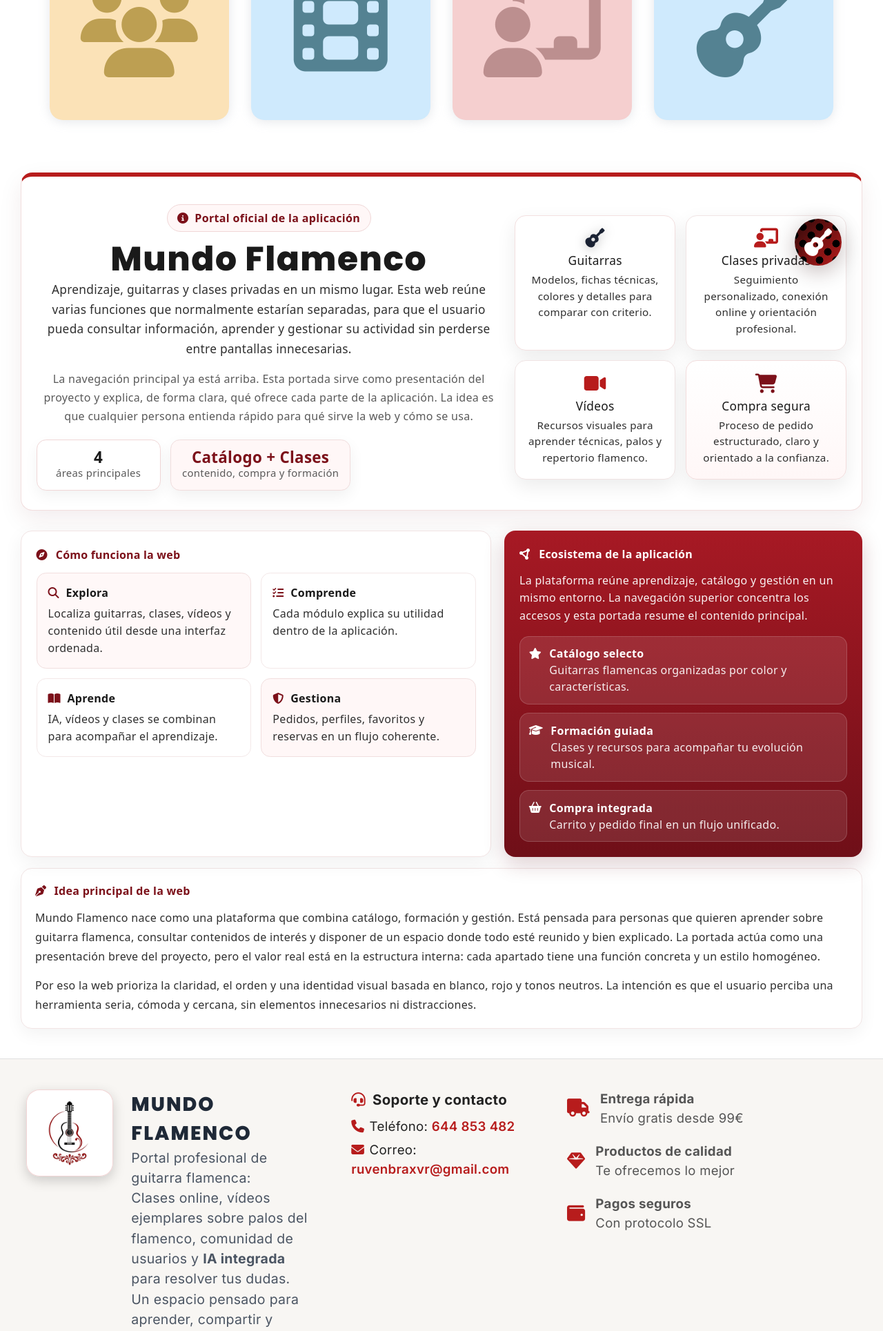
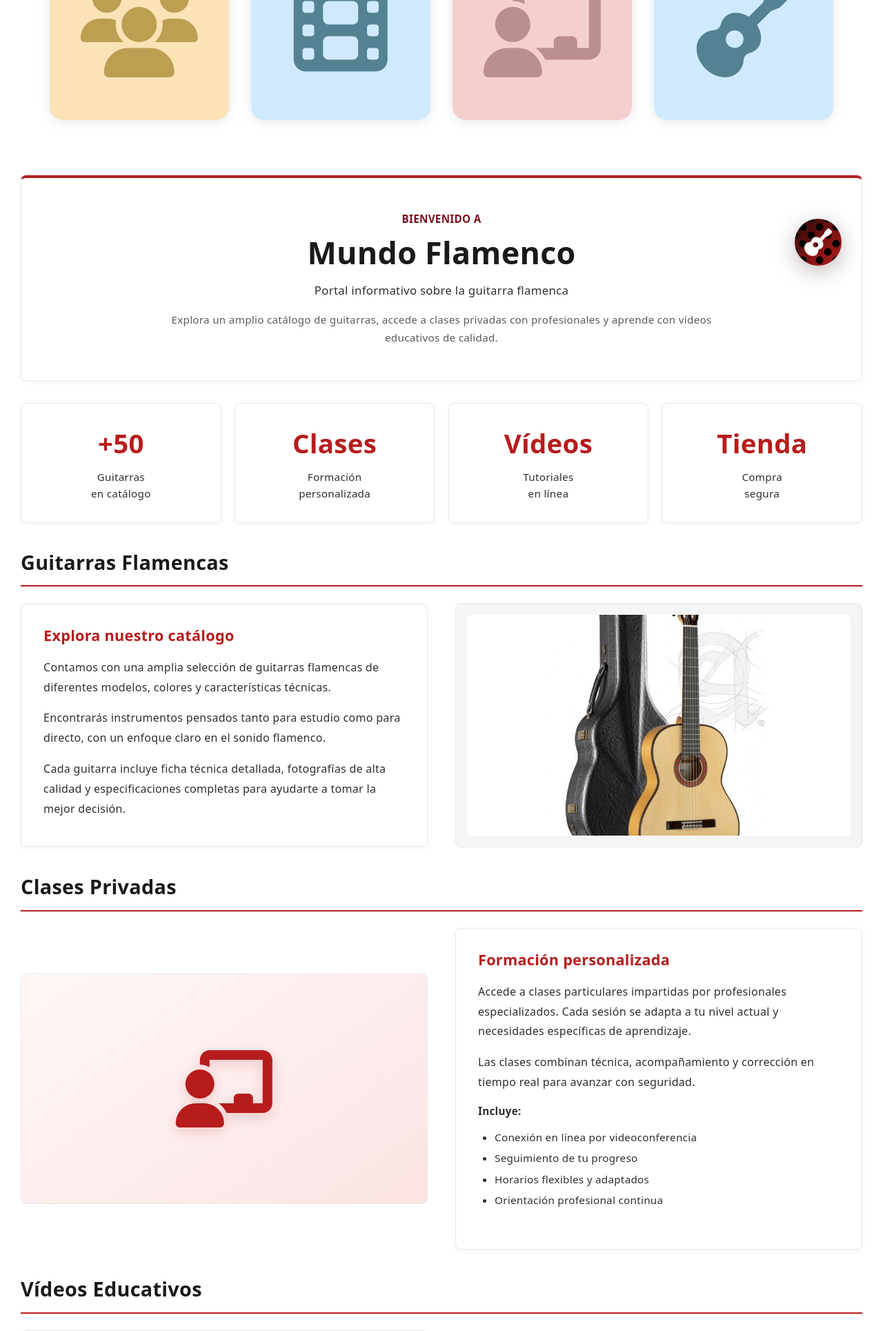
Before and after one commit to rvalrui0512/PROYECTO_TFG, a Django app: page / in a window 1280 px wide. Shown: the part 355-2284 px from the top of the page at 69% size. Run offline with Django 5.2, Linux system fonts and the light colour scheme.

Commit message:
ajuste de diseño de portal de la aplicación

```diff
--- a/templates/index.html
+++ b/templates/index.html
@@ -3,107 +3,107 @@
 {% block title %}Inicio - Mundo Flamenco{% endblock %}
 
 {% block content %}
-<section class="flamenco-hero" role="region" aria-label="Presentación" style="max-width:1220px; margin:1.8rem auto 0 auto; background:#fff; border:1px solid #f2dede; border-top:6px solid #b71c1c; padding:2.2rem 1.35rem 1.5rem 1.35rem; border-radius:1.05rem; box-shadow:0 12px 34px rgba(90,10,24,0.08);">
-    <div style="display:grid; grid-template-columns:1.4fr 1fr; gap:1.2rem; align-items:center;">
-        <div style="color:#1a1a1a; padding:0.25rem 0 0.25rem 0;">
-            <div style="display:inline-flex; align-items:center; gap:0.55rem; background:#fff7f7; color:#7c111a; border:1px solid #f0d7d7; border-radius:999px; padding:0.45rem 0.9rem; font-weight:700; letter-spacing:0.35px;">
-                <i class="fa-solid fa-circle-info"></i>
-                Portal oficial de la aplicación
-            </div>
-            <h1 style="font-size:3.05em; margin:0.85rem 0 0.35rem 0; color:#1a1a1a; text-shadow:none; font-weight:800; line-height:1.05;">Mundo Flamenco</h1>
-            <p style="font-size:1.08rem; color:#2f2f2f; max-width:760px; margin:0; font-weight:500; line-height:1.65;">Aprendizaje, guitarras y clases privadas en un mismo lugar. Esta web reúne varias funciones que normalmente estarían separadas, para que el usuario pueda consultar información, aprender y gestionar su actividad sin perderse entre pantallas innecesarias.</p>
-            <p style="margin-top:0.95rem; color:#5a5a5a; line-height:1.7; max-width:740px;">La navegación principal ya está arriba. Esta portada sirve como presentación del proyecto y explica, de forma clara, qué ofrece cada parte de la aplicación. La idea es que cualquier persona entienda rápido para qué sirve la web y cómo se usa.</p>
-            <div style="display:flex; flex-wrap:wrap; gap:0.9rem; margin-top:1.25rem; color:#1a1a1a;">
-                <div style="background:#fff; border:1px solid #f0d7d7; border-radius:0.85rem; padding:0.85rem 1rem; min-width:180px; box-shadow:0 8px 20px rgba(0,0,0,0.05);">
-                    <div style="font-size:1.4em; font-weight:800; line-height:1;">4</div>
-                    <div style="font-size:0.93rem; color:#5a5a5a;">áreas principales</div>
-                </div>
-                <div style="background:#fff7f7; color:#7c111a; border-radius:0.85rem; padding:0.85rem 1rem; min-width:180px; box-shadow:0 8px 22px rgba(0,0,0,0.06); border:1px solid #f0dddd;">
-                    <div style="font-size:1.4em; font-weight:800; line-height:1;">Catálogo + Clases</div>
-                    <div style="font-size:0.93rem; color:#5a5a5a;">contenido, compra y formación</div>
-                </div>
-            </div>
+
+<!-- Sección Hero Minimalista -->
+<section style="max-width:1220px; margin:2rem auto 0 auto; background:#fff; border:1px solid #e8e8e8; border-top:4px solid #b71c1c; padding:3rem 2.5rem; border-radius:0.5rem; box-shadow:0 2px 8px rgba(0,0,0,0.05);">
+    <div style="text-align:center; color:#1a1a1a;">
+        <p style="margin:0 0 0.8rem 0; color:#7c111a; font-weight:600; letter-spacing:0.3px; font-size:0.95rem;">BIENVENIDO A</p>
+        <h1 style="font-size:2.8rem; margin:0 0 1rem 0; color:#1a1a1a; font-weight:800; line-height:1.1;">Mundo Flamenco</h1>
+        <p style="font-size:1.05rem; color:#2f2f2f; max-width:700px; margin:0 auto; line-height:1.7; font-weight:500;">Portal informativo sobre la guitarra flamenca</p>
+        <p style="color:#5a5a5a; max-width:800px; margin:1rem auto 0 auto; line-height:1.7; font-size:0.95rem;">Explora un amplio catálogo de guitarras, accede a clases privadas con profesionales y aprende con vídeos educativos de calidad.</p>
+    </div>
+</section>
+
+<!-- Estadísticas principales -->
+<section style="max-width:1220px; margin:2rem auto 0 auto;">
+    <div style="display:grid; grid-template-columns:repeat(4, 1fr); gap:1.2rem;">
+        <div style="background:#fff; border:1px solid #e8e8e8; border-radius:0.5rem; padding:1.8rem 1.5rem; text-align:center; box-shadow:0 2px 6px rgba(0,0,0,0.04);">
+            <div style="font-size:2.4rem; font-weight:800; color:#b71c1c; margin-bottom:0.5rem;">+50</div>
+            <div style="color:#2f2f2f; font-size:0.95rem; line-height:1.6;">Guitarras<br>en catálogo</div>
         </div>
-        <div style="display:grid; grid-template-columns:repeat(2,1fr); gap:0.9rem; align-items:stretch;">
-            <div style="background:#fff; color:#6f0f18; border-radius:1rem; padding:1.15rem; box-shadow:0 10px 28px rgba(0,0,0,0.08); min-height:148px; border:1px solid #f3e0e0;">
-                <i class="fa-solid fa-guitar" style="font-size:1.75rem;"></i>
-                <h2 style="margin:0.55rem 0 0.35rem 0; font-size:1.08rem; color:#1a1a1a;">Guitarras</h2>
-                <p style="margin:0; color:#2f2f2f; font-size:0.95rem; line-height:1.55;">Modelos, fichas técnicas, colores y detalles para comparar con criterio.</p>
-            </div>
-            <div style="background:#fff; color:#1a2233; border-radius:1rem; padding:1.15rem; box-shadow:0 10px 28px rgba(0,0,0,0.08); min-height:148px; border:1px solid #f0e4e4;">
-                <i class="fa-solid fa-chalkboard-user" style="font-size:1.75rem; color:#b71c1c;"></i>
-                <h2 style="margin:0.55rem 0 0.35rem 0; font-size:1.08rem; color:#1a1a1a;">Clases privadas</h2>
-                <p style="margin:0; color:#2f2f2f; font-size:0.95rem; line-height:1.55;">Seguimiento personalizado, conexión online y orientación profesional.</p>
-            </div>
-            <div style="background:#fff; color:#1a2233; border-radius:1rem; padding:1.15rem; box-shadow:0 10px 28px rgba(0,0,0,0.08); min-height:148px; border:1px solid #f0e4e4;">
-                <i class="fa-solid fa-video" style="font-size:1.75rem; color:#b71c1c;"></i>
-                <h2 style="margin:0.55rem 0 0.35rem 0; font-size:1.08rem; color:#1a1a1a;">Vídeos</h2>
-                <p style="margin:0; color:#2f2f2f; font-size:0.95rem; line-height:1.55;">Recursos visuales para aprender técnicas, palos y repertorio flamenco.</p>
-            </div>
-            <div style="background:linear-gradient(180deg,#fff,#fff7f7); color:#1a2233; border-radius:1rem; padding:1.15rem; box-shadow:0 10px 28px rgba(0,0,0,0.08); min-height:148px; border:1px solid #f2dddd;">
-                <i class="fa-solid fa-cart-shopping" style="font-size:1.75rem; color:#7c111a;"></i>
-                <h2 style="margin:0.55rem 0 0.35rem 0; font-size:1.08rem; color:#1a1a1a;">Compra segura</h2>
-                <p style="margin:0; color:#2f2f2f; font-size:0.95rem; line-height:1.55;">Proceso de pedido estructurado, claro y orientado a la confianza.</p>
-            </div>
+        <div style="background:#fff; border:1px solid #e8e8e8; border-radius:0.5rem; padding:1.8rem 1.5rem; text-align:center; box-shadow:0 2px 6px rgba(0,0,0,0.04);">
+            <div style="font-size:2.4rem; font-weight:800; color:#b71c1c; margin-bottom:0.5rem;">Clases</div>
+            <div style="color:#2f2f2f; font-size:0.95rem; line-height:1.6;">Formación<br>personalizada</div>
+        </div>
+        <div style="background:#fff; border:1px solid #e8e8e8; border-radius:0.5rem; padding:1.8rem 1.5rem; text-align:center; box-shadow:0 2px 6px rgba(0,0,0,0.04);">
+            <div style="font-size:2.4rem; font-weight:800; color:#b71c1c; margin-bottom:0.5rem;">Vídeos</div>
+            <div style="color:#2f2f2f; font-size:0.95rem; line-height:1.6;">Tutoriales<br>en línea</div>
+        </div>
+        <div style="background:#fff; border:1px solid #e8e8e8; border-radius:0.5rem; padding:1.8rem 1.5rem; text-align:center; box-shadow:0 2px 6px rgba(0,0,0,0.04);">
+            <div style="font-size:2.4rem; font-weight:800; color:#b71c1c; margin-bottom:0.5rem;">Tienda</div>
+            <div style="color:#2f2f2f; font-size:0.95rem; line-height:1.6;">Compra<br>segura</div>
         </div>
     </div>
 </section>
 
-<section style="max-width:1220px; margin:1.8rem auto 0 auto; display:grid; grid-template-columns:1.25fr 0.95fr; gap:1.2rem;">
-    <div style="background:#fff; border-radius:1rem; box-shadow:0 8px 28px rgba(0,0,0,0.06); padding:1.35rem; border:1px solid #f2e4e4;">
-        <div style="display:flex; align-items:center; gap:0.75rem; margin-bottom:0.9rem; color:#7c111a; font-weight:800; letter-spacing:0.2px;">
-            <i class="fa-solid fa-compass"></i>
-            Cómo funciona la web
+<!-- Sección: Guitarras Flamencas -->
+<section style="max-width:1220px; margin:2.5rem auto 0 auto;">
+    <h2 style="font-size:1.8rem; color:#1a1a1a; margin:0 0 1.5rem 0; font-weight:700; padding-bottom:1rem; border-bottom:2px solid #b71c1c;">Guitarras Flamencas</h2>
+    <div style="display:grid; grid-template-columns:1fr 1fr; gap:2.5rem; align-items:center;">
+        <div style="background:#fff; border:1px solid #e8e8e8; border-radius:0.5rem; padding:2rem; box-shadow:0 2px 8px rgba(0,0,0,0.04);">
+            <h3 style="color:#b71c1c; font-size:1.35rem; margin:0 0 1.2rem 0; font-weight:700;">Explora nuestro catálogo</h3>
+            <p style="color:#2f2f2f; line-height:1.8; margin:0 0 1rem 0;">Contamos con una amplia selección de guitarras flamencas de diferentes modelos, colores y características técnicas.</p>
+            <p style="color:#2f2f2f; line-height:1.8; margin:0 0 1rem 0;">Encontrarás instrumentos pensados tanto para estudio como para directo, con un enfoque claro en el sonido flamenco.</p>
+            <p style="color:#2f2f2f; line-height:1.8; margin:0 0 0.5rem 0;">Cada guitarra incluye ficha técnica detallada, fotografías de alta calidad y especificaciones completas para ayudarte a tomar la mejor decisión.</p>
         </div>
-        <div style="display:grid; grid-template-columns:repeat(2,1fr); gap:0.9rem;">
-            <div style="background:#fff8f8; border-radius:0.85rem; padding:1rem; border:1px solid #f1dede;">
-                <div style="display:flex; align-items:center; gap:0.6rem; margin-bottom:0.4rem;"><i class="fa-solid fa-magnifying-glass" style="color:#7c111a;"></i><strong style="color:#1a1a1a;">Explora</strong></div>
-                <p style="margin:0; color:#303030; line-height:1.55;">Localiza guitarras, clases, vídeos y contenido útil desde una interfaz ordenada.</p>
-            </div>
-            <div style="background:#fff; border-radius:0.85rem; padding:1rem; border:1px solid #f3e8e8;">
-                <div style="display:flex; align-items:center; gap:0.6rem; margin-bottom:0.4rem;"><i class="fa-solid fa-list-check" style="color:#7c111a;"></i><strong style="color:#1a1a1a;">Comprende</strong></div>
-                <p style="margin:0; color:#303030; line-height:1.55;">Cada módulo explica su utilidad dentro de la aplicación.</p>
-            </div>
-            <div style="background:#fff; border-radius:0.85rem; padding:1rem; border:1px solid #f3e8e8;">
-                <div style="display:flex; align-items:center; gap:0.6rem; margin-bottom:0.4rem;"><i class="fa-solid fa-book-open" style="color:#7c111a;"></i><strong style="color:#1a1a1a;">Aprende</strong></div>
-                <p style="margin:0; color:#303030; line-height:1.55;">IA, vídeos y clases se combinan para acompañar el aprendizaje.</p>
-            </div>
-            <div style="background:#fff7f7; border-radius:0.85rem; padding:1rem; border:1px solid #f1dede;">
-                <div style="display:flex; align-items:center; gap:0.6rem; margin-bottom:0.4rem;"><i class="fa-solid fa-shield-halved" style="color:#7c111a;"></i><strong style="color:#1a1a1a;">Gestiona</strong></div>
-                <p style="margin:0; color:#303030; line-height:1.55;">Pedidos, perfiles, favoritos y reservas en un flujo coherente.</p>
-            </div>
-        </div>
-    </div>
-    <div style="background:linear-gradient(180deg,#a71924 0%, #6f0f18 100%); border-radius:1rem; box-shadow:0 10px 30px rgba(90,10,24,0.2); color:#fff; padding:1.35rem;">
-        <div style="display:flex; align-items:center; gap:0.75rem; margin-bottom:0.9rem; font-weight:800; letter-spacing:0.2px;">
-            <i class="fa-solid fa-circle-nodes"></i>
-            Ecosistema de la aplicación
-        </div>
-        <p style="color:rgba(255,255,255,0.94); margin-bottom:1rem; line-height:1.6;">La plataforma reúne aprendizaje, catálogo y gestión en un mismo entorno. La navegación superior concentra los accesos y esta portada resume el contenido principal.</p>
-        <div style="display:grid; gap:0.75rem;">
-            <div style="display:flex; gap:0.7rem; align-items:flex-start; background:rgba(255,255,255,0.1); border:1px solid rgba(255,255,255,0.16); border-radius:0.85rem; padding:0.8rem;">
-                <i class="fa-solid fa-star" style="margin-top:0.2rem;"></i>
-                <div><strong>Catálogo selecto</strong><div style="color:rgba(255,255,255,0.92); line-height:1.5;">Guitarras flamencas organizadas por color y características.</div></div>
-            </div>
-            <div style="display:flex; gap:0.7rem; align-items:flex-start; background:rgba(255,255,255,0.1); border:1px solid rgba(255,255,255,0.16); border-radius:0.85rem; padding:0.8rem;">
-                <i class="fa-solid fa-graduation-cap" style="margin-top:0.2rem;"></i>
-                <div><strong>Formación guiada</strong><div style="color:rgba(255,255,255,0.92); line-height:1.5;">Clases y recursos para acompañar tu evolución musical.</div></div>
-            </div>
-            <div style="display:flex; gap:0.7rem; align-items:flex-start; background:rgba(255,255,255,0.1); border:1px solid rgba(255,255,255,0.16); border-radius:0.85rem; padding:0.8rem;">
-                <i class="fa-solid fa-basket-shopping" style="margin-top:0.2rem;"></i>
-                <div><strong>Compra integrada</strong><div style="color:rgba(255,255,255,0.92); line-height:1.5;">Carrito y pedido final en un flujo unificado.</div></div>
-            </div>
+        <div style="background:#f5f5f5; border-radius:0.5rem; padding:1rem; text-align:center; min-height:320px; display:flex; align-items:center; justify-content:center; border:1px solid #e8e8e8; overflow:hidden;">
+            <img src="/media/guitarras/guitarraAlhambra10FC2220.jpg" alt="Guitarra flamenca de la tienda" style="width:100%; height:100%; max-height:320px; object-fit:cover; border-radius:0.35rem; display:block;">
         </div>
     </div>
 </section>
 
-<section style="max-width:1220px; margin:1rem auto 0 auto; background:#fff; border-radius:1rem; box-shadow:0 8px 24px rgba(0,0,0,0.05); padding:1.25rem; border:1px solid #f2e5e5;">
-    <div style="display:flex; align-items:center; gap:0.7rem; margin-bottom:0.8rem; color:#7c111a; font-weight:800;">
-        <i class="fa-solid fa-pen-nib"></i>
-        Idea principal de la web
+<!-- Sección: Clases Privadas -->
+<section style="max-width:1220px; margin:2.5rem auto 0 auto;">
+    <h2 style="font-size:1.8rem; color:#1a1a1a; margin:0 0 1.5rem 0; font-weight:700; padding-bottom:1rem; border-bottom:2px solid #b71c1c;">Clases Privadas</h2>
+    <div style="display:grid; grid-template-columns:1fr 1fr; gap:2.5rem; align-items:center;">
+        <div style="background:linear-gradient(145deg, #fff7f7 0%, #fbe4e4 100%); border-radius:0.5rem; padding:1rem; text-align:center; min-height:320px; display:flex; align-items:center; justify-content:center; border:1px solid #e8e8e8; overflow:hidden;">
+            <div style="width:100%; height:100%; min-height:300px; display:flex; align-items:center; justify-content:center; color:#b71c1c;">
+                <i class="fa-solid fa-chalkboard-user" style="font-size:7rem; text-shadow:0 6px 18px rgba(183,28,28,0.18);"></i>
+            </div>
+        </div>
+        <div style="background:#fff; border:1px solid #e8e8e8; border-radius:0.5rem; padding:2rem; box-shadow:0 2px 8px rgba(0,0,0,0.04);">
+            <h3 style="color:#b71c1c; font-size:1.35rem; margin:0 0 1.2rem 0; font-weight:700;">Formación personalizada</h3>
+            <p style="color:#2f2f2f; line-height:1.8; margin:0 0 1rem 0;">Accede a clases particulares impartidas por profesionales especializados. Cada sesión se adapta a tu nivel actual y necesidades específicas de aprendizaje.</p>
+            <p style="color:#2f2f2f; line-height:1.8; margin:0 0 1rem 0;">Las clases combinan técnica, acompañamiento y corrección en tiempo real para avanzar con seguridad.</p>
+            <p style="color:#2f2f2f; font-size:0.95rem; font-weight:600; margin:0 0 0.7rem 0;">Incluye:</p>
+            <ul style="color:#2f2f2f; line-height:2; margin:0 0 1.5rem 1.5rem; padding:0; font-size:0.95rem;">
+                <li>Conexión en línea por videoconferencia</li>
+                <li>Seguimiento de tu progreso</li>
+                <li>Horarios flexibles y adaptados</li>
+                <li>Orientación profesional continua</li>
+            </ul>
+        </div>
     </div>
-    <p style="margin:0; color:#2f2f2f; line-height:1.75;">Mundo Flamenco nace como una plataforma que combina catálogo, formación y gestión. Está pensada para personas que quieren aprender sobre guitarra flamenca, consultar contenidos de interés y disponer de un espacio donde todo esté reunido y bien explicado. La portada actúa como una presentación breve del proyecto, pero el valor real está en la estructura interna: cada apartado tiene una función concreta y un estilo homogéneo.</p>
-    <p style="margin:0.9rem 0 0 0; color:#2f2f2f; line-height:1.75;">Por eso la web prioriza la claridad, el orden y una identidad visual basada en blanco, rojo y tonos neutros. La intención es que el usuario perciba una herramienta seria, cómoda y cercana, sin elementos innecesarios ni distracciones.</p>
+</section>
+
+<!-- Sección: Vídeos Educativos -->
+<section style="max-width:1220px; margin:2.5rem auto 0 auto;">
+    <h2 style="font-size:1.8rem; color:#1a1a1a; margin:0 0 1.5rem 0; font-weight:700; padding-bottom:1rem; border-bottom:2px solid #b71c1c;">Vídeos Educativos</h2>
+    <div style="display:grid; grid-template-columns:1fr 1fr; gap:2.5rem; align-items:center;">
+        <div style="background:#fff; border:1px solid #e8e8e8; border-radius:0.5rem; padding:2rem; box-shadow:0 2px 8px rgba(0,0,0,0.04);">
+            <h3 style="color:#b71c1c; font-size:1.35rem; margin:0 0 1.2rem 0; font-weight:700;">Aprende a tu ritmo</h3>
+            <p style="color:#2f2f2f; line-height:1.8; margin:0 0 1rem 0;">Accede a una biblioteca completa de vídeos educativos que abarcan técnica, palos flamencos tradicionales y repertorio clásico.</p>
+            <p style="color:#2f2f2f; line-height:1.8; margin:0 0 1rem 0;">El contenido está organizado para que puedas aprender por niveles y revisar los puntos más importantes con facilidad.</p>
+            <p style="color:#2f2f2f; font-size:0.95rem; font-weight:600; margin:0 0 0.7rem 0;">Contenido incluido:</p>
+            <ul style="color:#2f2f2f; line-height:2; margin:0 0 1.5rem 1.5rem; padding:0; font-size:0.95rem;">
+                <li>Técnicas fundamentales de guitarra</li>
+                <li>Palos del flamenco tradicional</li>
+                <li>Interpretación de obras clásicas</li>
+                <li>Ejercicios prácticos y progresivos</li>
+            </ul>
+        </div>
+        <div style="background:#f5f5f5; border-radius:0.5rem; padding:1rem; text-align:center; min-height:320px; display:flex; align-items:center; justify-content:center; border:1px solid #e8e8e8; overflow:hidden;">
+            <img src="/media/miniaturas/videotangos.png" alt="Miniatura de vídeo educativo" style="width:100%; height:100%; max-height:320px; object-fit:cover; border-radius:0.35rem; display:block;">
+        </div>
+    </div>
+</section>
+
+<!-- Sección: Información sobre Mundo Flamenco -->
+<section style="max-width:1220px; margin:2.5rem auto 0 auto; background:#f9f9f9; border-radius:0.5rem; padding:2.5rem; border:1px solid #e8e8e8; margin-bottom:3rem;">
+    <h2 style="font-size:1.6rem; color:#1a1a1a; margin:0 0 1.2rem 0; font-weight:700;">Sobre Mundo Flamenco</h2>
+    <p style="margin:0 0 1rem 0; color:#2f2f2f; line-height:1.8;">Mundo Flamenco es una plataforma integral que reúne catálogo de guitarras, formación personalizada y contenido educativo en un único espacio. Hemos diseñado esta web pensando en personas que desean aprender sobre guitarra flamenca, consultar información de interés y gestionar su actividad de formación sin complicaciones innecesarias.</p>
+    <p style="margin:0 0 1rem 0; color:#2f2f2f; line-height:1.8;">Además, incorpora un carrito para reunir tus guitarras favoritas, notificaciones para seguir la actividad de la cuenta, una IA integrada para resolver dudas, un área de pedidos para controlar tus compras y un módulo de usuarios para organizar la comunidad.</p>
+    <p style="margin:0; color:#2f2f2f; line-height:1.8;">La plataforma prioriza la claridad y el orden, con una identidad visual limpia basada en blanco, rojo y tonos neutros. Es una herramienta seria, profesional y accesible, diseñada para que cualquier usuario encuentre rápidamente lo que busca.</p>
 </section>
 
 {% endblock %}
```
